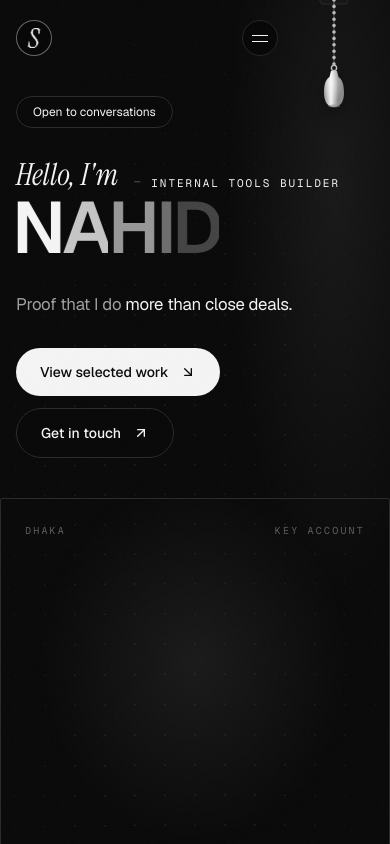
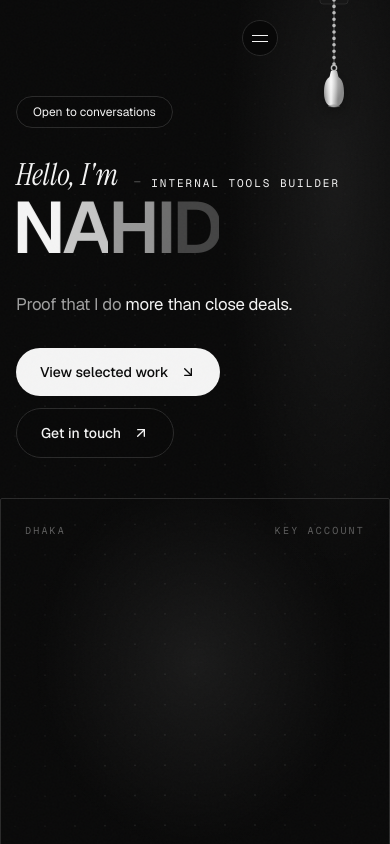
Before and after one commit to nuruzzamannahid57-cyber/Portfolio-, a React (Vite) app: page / in a window 390 px wide. Shown: the top 844 px of the page. Built offline with nearby package versions, Linux system fonts and the light colour scheme.

Commit message:
Remove circle-S logo from nav, loader and favicon
Co-authored-by: arena-agent <297053741+arena-agent@users.noreply.github.com>

```diff
--- a/index.html
+++ b/index.html
@@ -7,7 +7,6 @@
     <meta name="description" content="Nuruzzaman Nahid — Key Account Manager at CarryBee Express. 731 merchant accounts, ~25k parcels a month, and the internal tools that keep the operation running." />
     <meta name="color-scheme" content="dark light" />
     <meta name="theme-color" content="#080808" />
-    <link rel="icon" type="image/png" href="/assets/logo-mark.png" />
     <link rel="preconnect" href="https://fonts.googleapis.com" />
     <link rel="preconnect" href="https://fonts.gstatic.com" crossorigin />
     <link href="https://fonts.googleapis.com/css2?family=Geist:wght@300..700&family=Geist+Mono:wght@400;500&family=Instrument+Serif:ital@0;1&display=swap" rel="stylesheet" />
--- a/src/components/Loader.tsx
+++ b/src/components/Loader.tsx
@@ -48,8 +48,7 @@ export default function Loader({ onDone }: { onDone: () => void }) {
           <DotField />
           <div className="relative flex items-center justify-between font-mono text-[11px] tracking-[0.22em] text-muted uppercase">
             <span className="flex items-center gap-3">
-              <span className="grid h-8 w-8 place-items-center rounded-full border border-fg/40"><span aria-hidden="true" className="logo-mark block h-4 w-4 bg-fg" /></span>
-              Portfolio
+                            Portfolio
             </span>
             <span>©{new Date().getFullYear()}</span>
           </div>
--- a/src/components/Nav.tsx
+++ b/src/components/Nav.tsx
@@ -43,8 +43,7 @@ export default function Nav({ ready }: { ready: boolean }) {
           }`}
         >
           <a href="#home" onClick={go('home')} className="pointer-events-auto group flex items-center gap-3" aria-label="Nuruzzaman Nahid — back to top">
-            <span className="grid h-9 w-9 place-items-center rounded-full border border-fg/40 bg-bg transition-colors duration-500 group-hover:border-fg"><span aria-hidden="true" className="logo-mark block h-5 w-5 bg-fg transition-opacity duration-500 group-hover:opacity-60" /></span>
-            <span className={`hidden text-sm font-medium tracking-tight transition-all duration-500 sm:block ${compact ? 'w-0 overflow-hidden opacity-0' : 'w-auto opacity-100'}`}>
+                        <span className={`hidden text-sm font-medium tracking-tight transition-all duration-500 sm:block ${compact ? 'w-0 overflow-hidden opacity-0' : 'w-auto opacity-100'}`}>
               {profile.name}
             </span>
           </a>
--- a/src/index.css
+++ b/src/index.css
@@ -278,9 +278,3 @@ html.lenis body {
   background: radial-gradient(closest-side, color-mix(in oklab, var(--fg) 14%, transparent), transparent);
   filter: blur(6px);
 }
-
-/* Brand mark: the uploaded circle-S, drawn as a mask so it follows the theme colour. */
-.logo-mark {
-  -webkit-mask: url('/assets/logo-mark.png') center / contain no-repeat;
-  mask: url('/assets/logo-mark.png') center / contain no-repeat;
-}
```
Also changed, not shown: public/assets/logo-mark.png (deleted).
